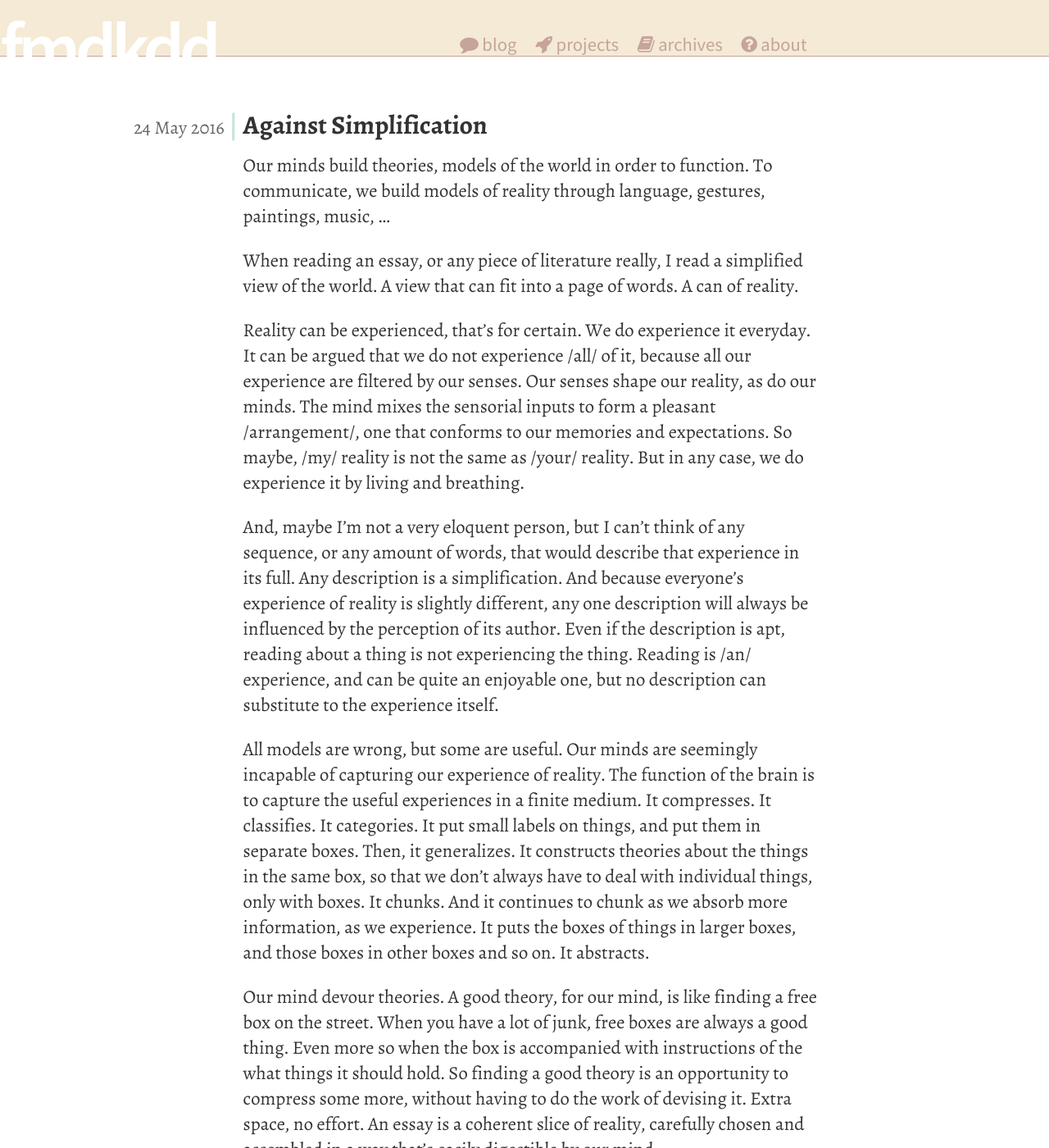
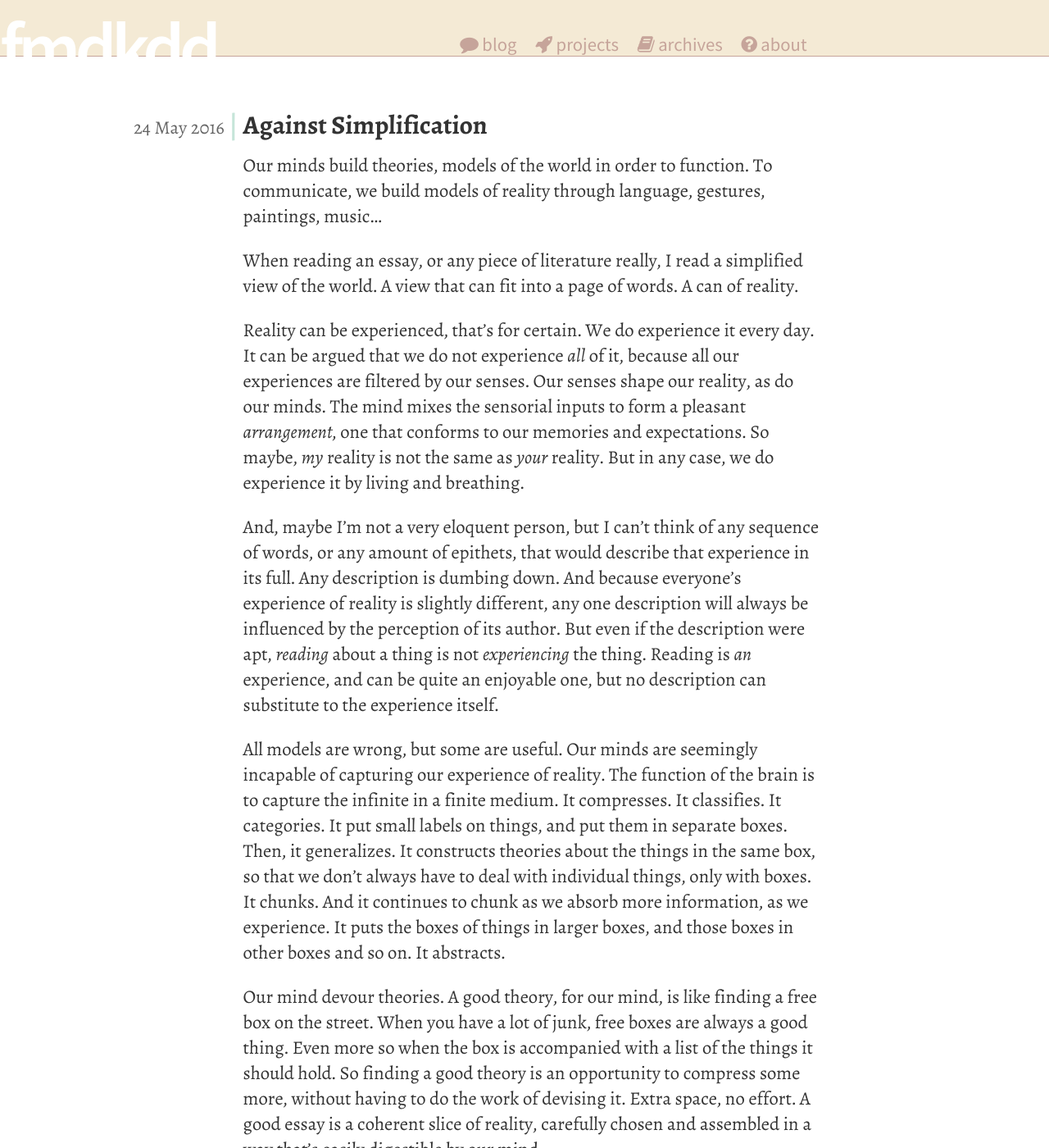
Before and after one commit to fmdkdd/fmdkdd.github.com, a Jekyll site: the page built from _posts/2016-05-24-against-simplification.md, in a window 1280 px wide and 1400 px high. Shown: the whole window at 82% size. Built offline with Jekyll 4.4.1, drawn with Linux system fonts in a browser that asks for light colours; some web fonts are replaced; some of the changed text lies outside the part shown.

Commit message:
Proofreading

```diff
--- a/_posts/2016-05-24-against-simplification.md
+++ b/_posts/2016-05-24-against-simplification.md
@@ -5,44 +5,45 @@
 
 Our minds build theories, models of the world in order to function.  To
 communicate, we build models of reality through language, gestures, paintings,
-music, ...
+music...
 
 When reading an essay, or any piece of literature really, I read a simplified
 view of the world.  A view that can fit into a page of words.  A can of reality.
 
-Reality can be experienced, that's for certain.  We do experience it everyday.
-It can be argued that we do not experience /all/ of it, because all our
-experience are filtered by our senses.  Our senses shape our reality, as do our
-minds.  The mind mixes the sensorial inputs to form a pleasant /arrangement/,
-one that conforms to our memories and expectations.  So maybe, /my/ reality is
-not the same as /your/ reality.  But in any case, we do experience it by living
+Reality can be experienced, that's for certain.  We do experience it every day.
+It can be argued that we do not experience *all* of it, because all our
+experiences are filtered by our senses.  Our senses shape our reality, as do our
+minds.  The mind mixes the sensorial inputs to form a pleasant *arrangement*,
+one that conforms to our memories and expectations.  So maybe, *my* reality is
+not the same as *your* reality.  But in any case, we do experience it by living
 and breathing.
 
-And, maybe I'm not a very eloquent person, but I can't think of any sequence, or
-any amount of words, that would describe that experience in its full.  Any
-description is a simplification.  And because everyone's experience of reality
-is slightly different, any one description will always be influenced by the
-perception of its author.  Even if the description is apt, reading about a thing
-is not experiencing the thing.  Reading is /an/ experience, and can be quite an
-enjoyable one, but no description can substitute to the experience itself.
+And, maybe I'm not a very eloquent person, but I can't think of any sequence of
+words, or any amount of epithets, that would describe that experience in its
+full.  Any description is dumbing down.  And because everyone's experience of
+reality is slightly different, any one description will always be influenced by
+the perception of its author.  But even if the description were apt, *reading*
+about a thing is not *experiencing* the thing.  Reading is *an* experience, and
+can be quite an enjoyable one, but no description can substitute to the
+experience itself.
 
 All models are wrong, but some are useful.  Our minds are seemingly incapable of
 capturing our experience of reality.  The function of the brain is to capture
-the useful experiences in a finite medium.  It compresses.  It classifies.  It
-categories.  It put small labels on things, and put them in separate boxes.
-Then, it generalizes.  It constructs theories about the things in the same box,
-so that we don't always have to deal with individual things, only with boxes.
-It chunks.  And it continues to chunk as we absorb more information, as we
+the infinite in a finite medium.  It compresses.  It classifies.  It categories.
+It put small labels on things, and put them in separate boxes.  Then, it
+generalizes.  It constructs theories about the things in the same box, so that
+we don't always have to deal with individual things, only with boxes.  It
+chunks.  And it continues to chunk as we absorb more information, as we
 experience.  It puts the boxes of things in larger boxes, and those boxes in
 other boxes and so on.  It abstracts.
 
 Our mind devour theories.  A good theory, for our mind, is like finding a free
 box on the street.  When you have a lot of junk, free boxes are always a good
-thing.  Even more so when the box is accompanied with instructions of the what
-things it should hold.  So finding a good theory is an opportunity to compress
-some more, without having to do the work of devising it.  Extra space, no
-effort.  An essay is a coherent slice of reality, carefully chosen and assembled
-in a way that's easily digestible by our mind.
+thing.  Even more so when the box is accompanied with a list of the things it
+should hold.  So finding a good theory is an opportunity to compress some more,
+without having to do the work of devising it.  Extra space, no effort.  A good
+essay is a coherent slice of reality, carefully chosen and assembled in a way
+that's easily digestible by our mind.
 
 There are interesting side-effects to this way the mind works.  Soon enough, we
 start seeing relationships at the "box" level that were not apparent at the
@@ -53,8 +54,8 @@
 Abstraction is a powerful tool.  Everything we know about a circle, we can apply
 to any object that has a circle shape, or contains a circle-shaped part.
 Instead of devising theories for each individual thing, we discover facts and
-solve problems for whole categories.  Mathematics are a a constant reminder of
-the power of thinking with abstractions.
+solve problems for whole categories of things, at once.  Mathematics are a a
+constant reminder of the power of thinking with abstractions.
 
 But abstractions are simplifications.  By abstracting, we strip the details, we
 remove the ornaments, trim the superfluous, the extraneous, to keep only what is
@@ -68,7 +69,7 @@
 to shape the world around us according to our abstractions, our very personal,
 and very peculiar, illusions, is indistinguishable from madness.
 
-The experience of reality is a rich, complex in millions of little ways, and
+The experience of reality is rich, complex in millions of little ways, and
 ultimately chaotic.  But it is the only one there is, and we should embrace it
 in full, even if it is irreconcilable with the way our main organ to experience
 it works.
```
